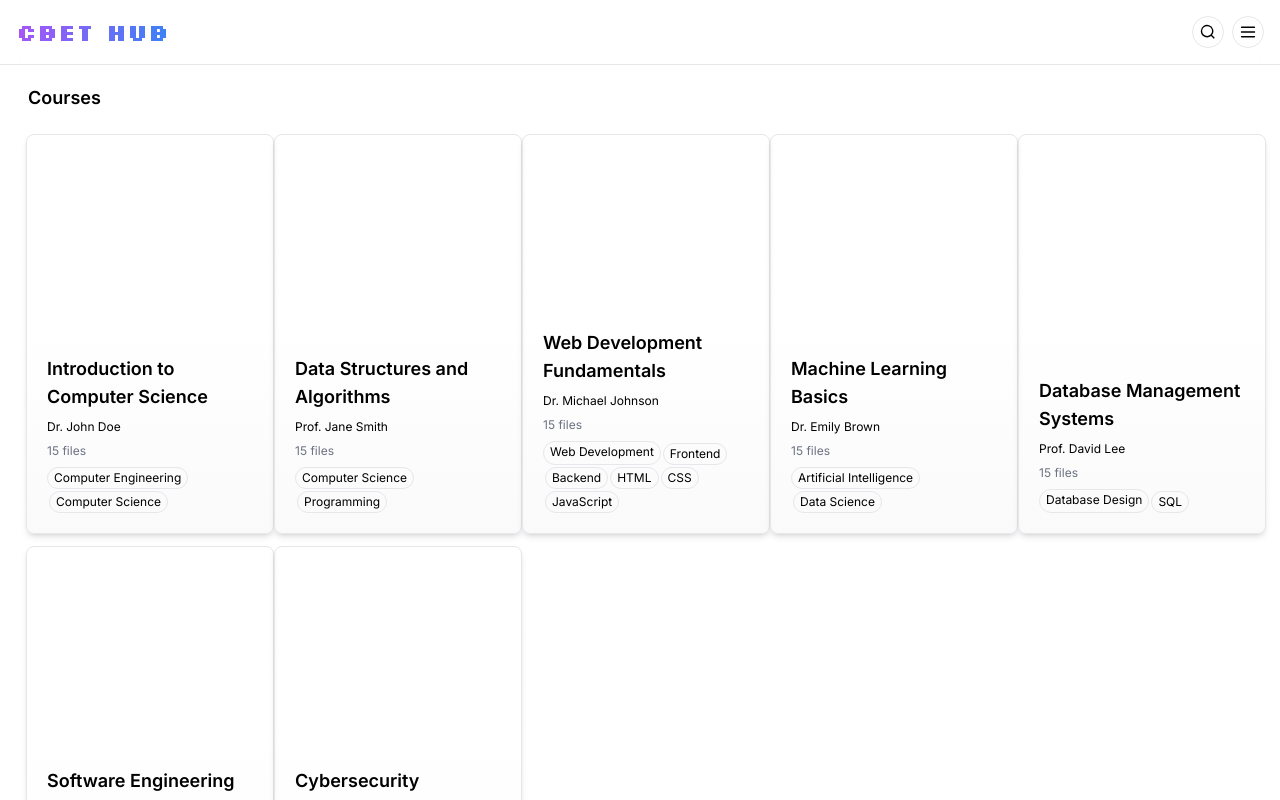
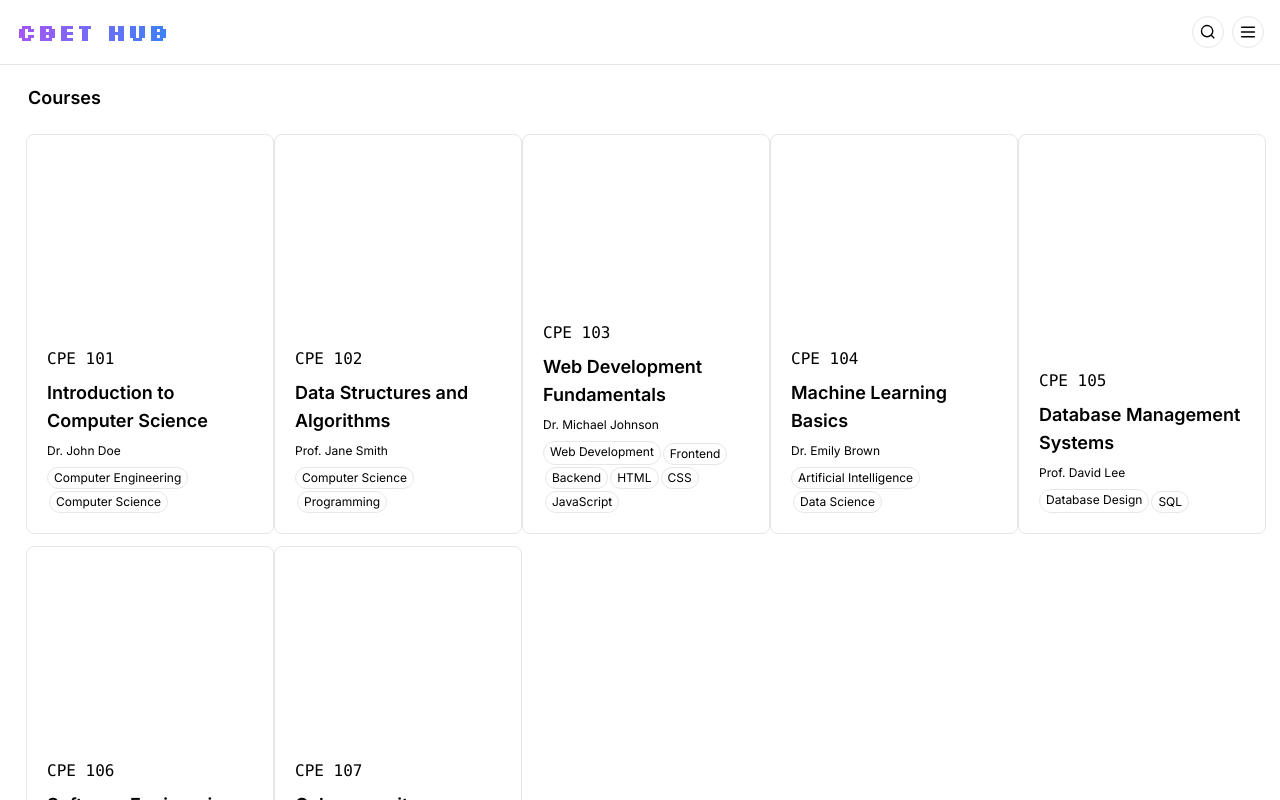
Before and after one commit to jdboachie/cbethub, a Next.js app: page / in a window 1280 px wide. Shown: the top 800 px of the page. Built offline with nearby package versions, Linux system fonts and the light colour scheme.

Commit message:
dev update

```diff
--- /dev/null
+++ b/app/course/[id].tsx
@@ -0,0 +1,9 @@
+import React from 'react'
+
+const Page = () => {
+  return (
+    <div>hi</div>
+  )
+}
+
+export default Page
--- /dev/null
+++ b/app/course/page.tsx
@@ -0,0 +1,9 @@
+import React from 'react'
+
+const page = () => {
+  return (
+    <div>page</div>
+  )
+}
+
+export default page
--- a/app/page.tsx
+++ b/app/page.tsx
@@ -31,36 +31,43 @@ const Home = () => {
             <div className='w-full max-sm:justify-center max-lg:justify-center flex'>
                 <div className="w-fit grid grid-cols-5 max-sm:grid-cols-1 max-md:grid-cols-3 max-lg:grid-cols-4">
                     <CourseCard
+                        courseCode='CPE 101'
                         courseName='Introduction to Computer Science'
                         lecturerName='Dr. John Doe'
                         tags={['Computer Engineering', 'Computer Science']}
                     />
                     <CourseCard
+                        courseCode='CPE 102'
                         courseName='Data Structures and Algorithms'
                         lecturerName='Prof. Jane Smith'
                         tags={['Computer Science', 'Programming']}
                     />
                     <CourseCard
+                        courseCode='CPE 103'
                         courseName='Web Development Fundamentals'
                         lecturerName='Dr. Michael Johnson'
                         tags={['Web Development', 'Frontend', 'Backend', 'HTML', 'CSS', 'JavaScript']}
                     />
                     <CourseCard
+                        courseCode='CPE 104'
                         courseName='Machine Learning Basics'
                         lecturerName='Dr. Emily Brown'
                         tags={['Artificial Intelligence', 'Data Science']}
                     />
                     <CourseCard
+                        courseCode='CPE 105'
                         courseName='Database Management Systems'
                         lecturerName='Prof. David Lee'
                         tags={['Database Design', 'SQL']}
                     />
                     <CourseCard
+                        courseCode='CPE 106'
                         courseName='Software Engineering Principles'
                         lecturerName='Dr. Samantha White'
                         tags={['Software Development', 'Project Management']}
                     />
                     <CourseCard
+                        courseCode='CPE 107'
                         courseName='Cybersecurity Fundamentals'
                         lecturerName='Prof. Alex Rodriguez'
                         tags={['Network Security', 'Information Systems']}
--- a/components/CourseCard.tsx
+++ b/components/CourseCard.tsx
@@ -1,4 +1,6 @@
+import Link from "next/link"
 import Tag from "./Tag"
+
 
 const CourseCard = (
     {
@@ -14,11 +16,12 @@ const CourseCard = (
     }
 ) => {
   return (
-    <div
-        className='border dark:border-[#333] rounded-lg w-full h-[50vh] max-sm:h-fit p-5 justify-end items-start flex flex-col space-y-2 m-1.5 cursor-pointer
-                bg-gradient-to-b from-transparent via-transparent to-zinc-50 shadow-md transition duration-300 ease-in-out hover:shadow-lg
-                dark:from-[#111] dark:via-[#111] dark:to-zinc-900 dark:shadow-lg'
+    <Link
+        className='border rounded-lg dark:border-[#333] w-full h-[50vh] max-sm:h-fit p-5 justify-end items-start flex flex-col space-y-2 m-1.5 cursor-pointer
+                transition duration-300 ease-in-out'
+        href={'/courses/' + courseCode?.toLowerCase().replace(/\s/g, '')}
     >
+        <p className="font-mono max-sm:text-xs">{courseCode}</p>
         <p
             className='text-left text-lg max-sm:text-sm font-semibold dark:text-[#eee]'
         >
@@ -41,11 +44,11 @@ const CourseCard = (
                 53
             </p>
         </div> */}
-        <div
+        {/* <div
             className='text-xs text-left text-gray-500'
         >
             15 files
-        </div>
+        </div> */}
 
         <div
             className="w-full flex flex-wrap space-x-0.5 space-y-0.5"
@@ -57,7 +60,7 @@ const CourseCard = (
                 />
             ))}
         </div>
-    </div>
+    </Link>
   )
 }
 
```
Also changed, not shown: components/Tag.tsx (+16 -1 lines), app/course/not-found.tsx (added).
